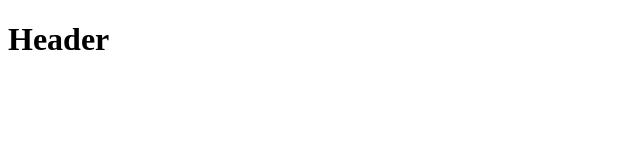
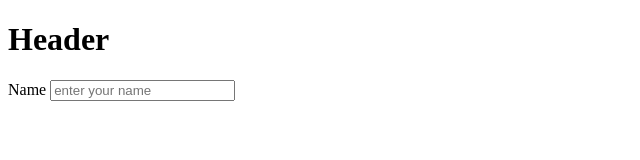
Before and after one commit to JayChinchkar/newlocalrepo, a plain HTML site: page index.html in a window 1280 px wide. Shown: the whole page, without its empty margins (0-640 px from the left). Drawn offline with Linux system fonts and the light colour scheme.

Commit message:
name field created for signup

```diff
--- a/index.html
+++ b/index.html
@@ -7,5 +7,10 @@
 </head>
 <body>
     <h1>Header</h1>
+
+    <form action="submit">
+        <label for="name">Name</label>
+        <input type="text" required name="name" placeholder="enter your name">
+    </form>
 </body>
 </html>
```
